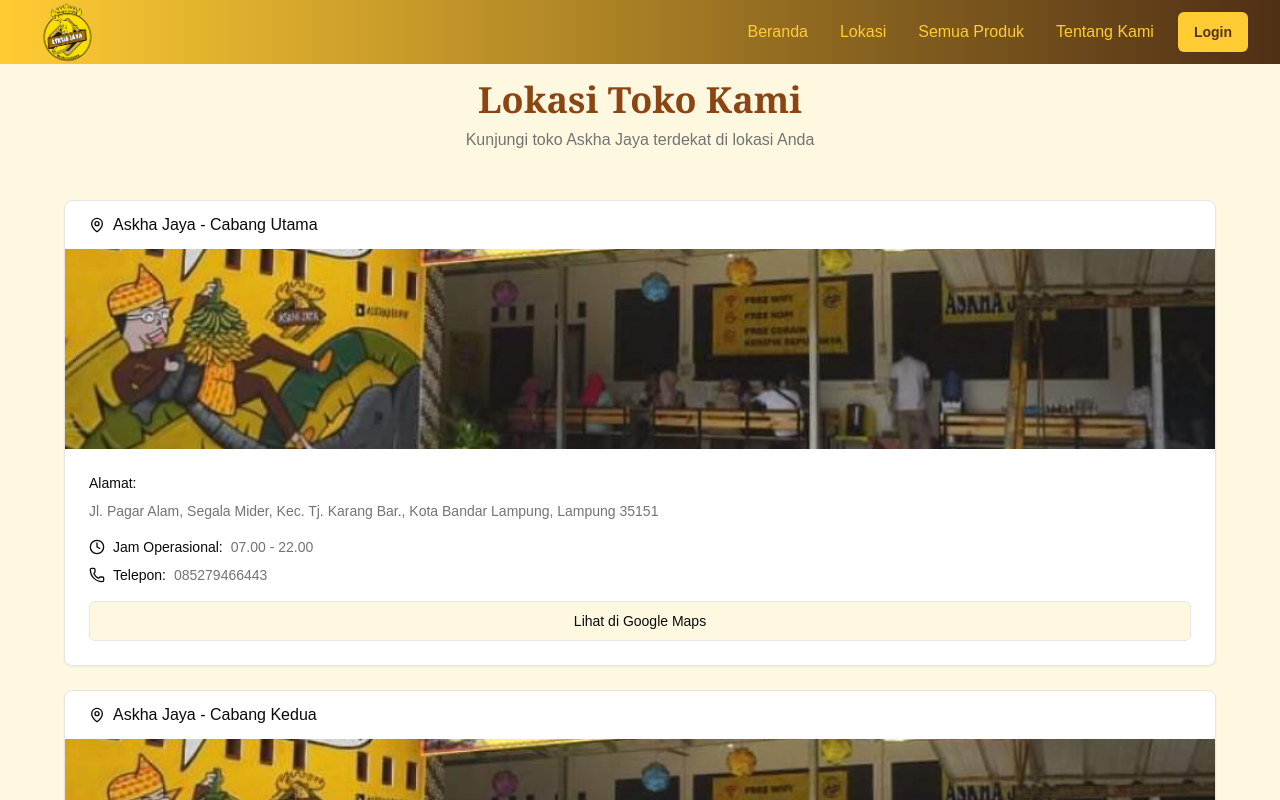
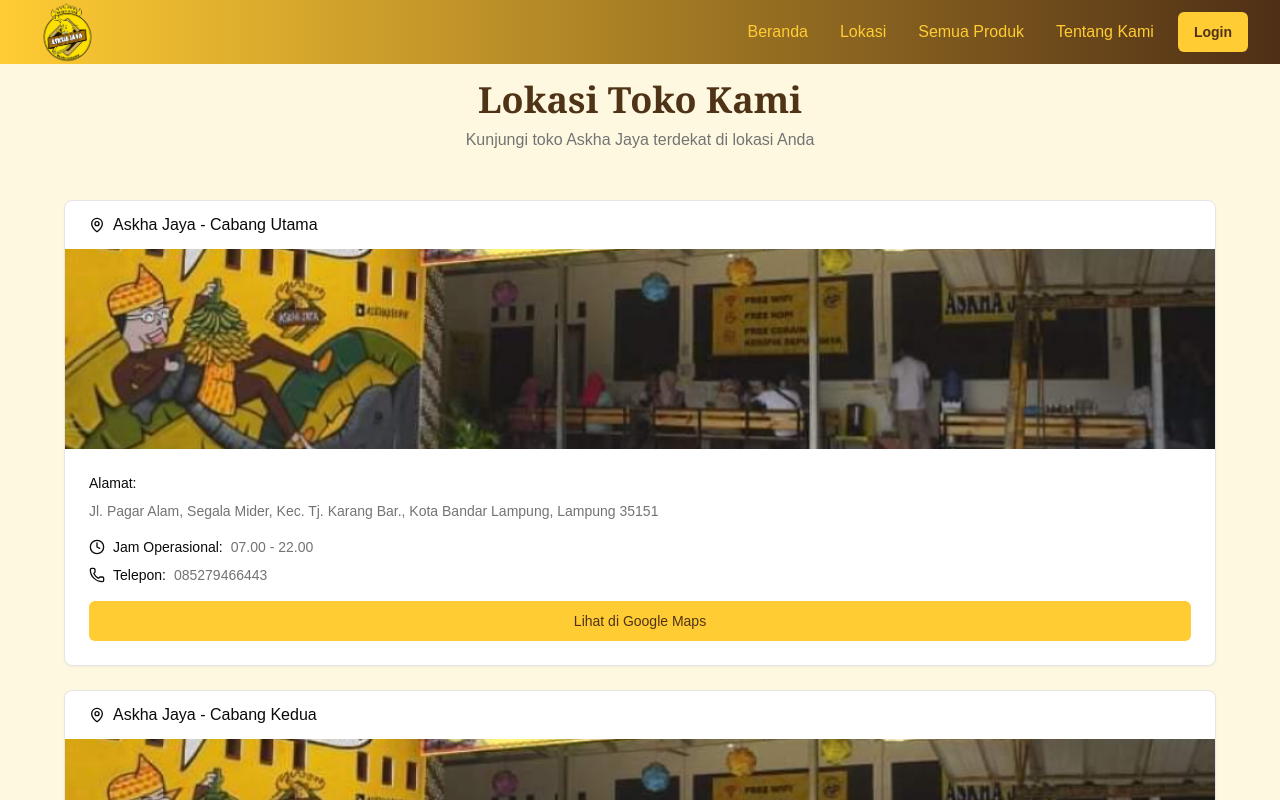
Before and after one commit to afrandormd/BBC, a Next.js app: page /location in a window 1280 px wide. Shown: the top 800 px of the page. Built offline with nearby package versions, Linux system fonts and the light colour scheme.

Commit message:
rando: refactoring button lokasi

```diff
--- a/app/location/page.tsx
+++ b/app/location/page.tsx
@@ -40,7 +40,7 @@
     <section className="pt-20 pb-12 px-4">
       <div className="max-w-6xl mx-auto">
         <div className="text-center mb-12">
-          <h2 className="text-4xl font-bold mb-2 text-[#8B4513] font-serif">
+          <h2 className="text-4xl font-bold mb-2 text-secondary font-serif">
             Lokasi Toko Kami
           </h2>
           <p className="text-muted-foreground">
@@ -92,8 +92,8 @@
                     </div>
                   </div>
                   <Button
-                    variant="outline"
-                    className="w-full sm:w-auto"
+                    // variant="outline"
+                    className="w-full sm:w-auto hover:bg-secondary text-secondary hover:text-primary"
                     onClick={() => handleMapClick(store.mapUrl)}
                   >
                     Lihat di Google Maps
```
